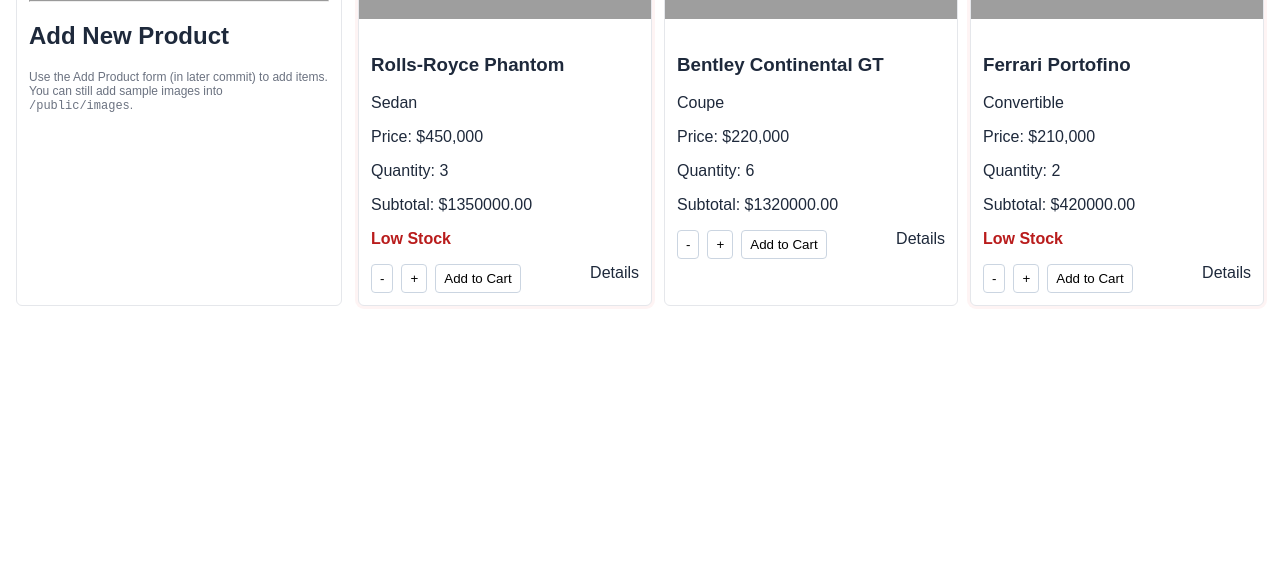
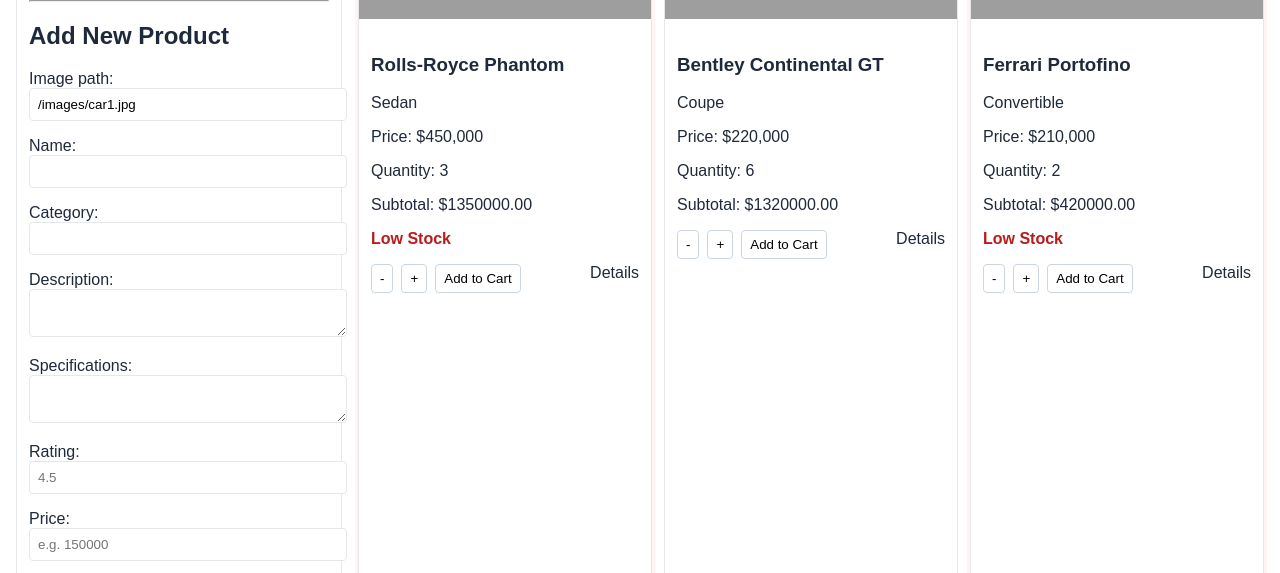
Before and after one commit to RhenZ114/Manapsal_Finals, a React (Vite) app: page / in a window 1280 px wide. Shown: the part 227-800 px from the top of the page. Built offline with nearby package versions, Linux system fonts and the light colour scheme; grey boxes are pictures that could not be loaded.

Commit message:
feat: add new product form (Requirement 2) - validation and dynamic add

```diff
--- a/src/components/AddProductForm.jsx
+++ b/src/components/AddProductForm.jsx
@@ -1,13 +1,114 @@
 import React, { useState } from 'react'
 
 export default function AddProductForm({ onAdd }) {
-  // Small placeholder so Requirement 2 will replace/extend this later — included here so the app runs.
-  const [showNote] = useState(true)
+  const initial = {
+    image: '/images/car1.jpg',
+    name: '',
+    category: '',
+    description: '',
+    specs: '',
+    rating: '',
+    price: '',
+    quantity: ''
+  }
+
+  const [form, setForm] = useState(initial)
+  const [errors, setErrors] = useState({})
+
+  const handleChange = (e) => {
+    const { name, value } = e.target
+    setForm(prev => ({ ...prev, [name]: value }))
+  }
+
+  const validate = () => {
+    const err = {}
+    if (!form.image) err.image = 'Image path is required'
+    if (!form.name) err.name = 'Name is required'
+    if (!form.category) err.category = 'Category is required'
+    if (!form.description) err.description = 'Description is required'
+    if (!form.specs) err.specs = 'Specifications are required'
+    if (!form.rating || isNaN(Number(form.rating))) err.rating = 'Valid rating is required'
+    if (!form.price || isNaN(Number(form.price)) || Number(form.price) <= 0) err.price = 'Valid price is required'
+    if (!form.quantity || isNaN(Number(form.quantity)) || Number(form.quantity) < 0) err.quantity = 'Valid quantity is required'
+    return err
+  }
+
+  const handleSubmit = (e) => {
+    e.preventDefault()
+    const err = validate()
+    if (Object.keys(err).length) {
+      setErrors(err)
+      return
+    }
+
+    const product = {
+      image: form.image,
+      name: form.name,
+      category: form.category,
+      description: form.description,
+      specs: form.specs,
+      rating: Number(form.rating),
+      price: Number(form.price),
+      quantity: Number(form.quantity)
+    }
+
+    onAdd(product)
+    setForm(initial)
+    setErrors({})
+  }
 
   return (
-    <div>
-      <p className="form-note">Use the Add Product form (in later commit) to add items. You can still add sample images into <code>/public/images</code>.</p>
-      {showNote && null}
-    </div>
+    <form onSubmit={handleSubmit} className="add-form">
+      <label>
+        Image path:
+        <input name="image" value={form.image} onChange={handleChange} placeholder="/images/car4.jpg" />
+        {errors.image && <div className="error">{errors.image}</div>}
+      </label>
+
+      <label>
+        Name:
+        <input name="name" value={form.name} onChange={handleChange} />
+        {errors.name && <div className="error">{errors.name}</div>}
+      </label>
+
+      <label>
+        Category:
+        <input name="category" value={form.category} onChange={handleChange} />
+        {errors.category && <div className="error">{errors.category}</div>}
+      </label>
+
+      <label>
+        Description:
+        <textarea name="description" value={form.description} onChange={handleChange} />
+        {errors.description && <div className="error">{errors.description}</div>}
+      </label>
+
+      <label>
+        Specifications:
+        <textarea name="specs" value={form.specs} onChange={handleChange} />
+        {errors.specs && <div className="error">{errors.specs}</div>}
+      </label>
+
+      <label>
+        Rating:
+        <input name="rating" value={form.rating} onChange={handleChange} placeholder="4.5" />
+        {errors.rating && <div className="error">{errors.rating}</div>}
+      </label>
+
+      <label>
+        Price:
+        <input name="price" value={form.price} onChange={handleChange} placeholder="e.g. 150000" />
+        {errors.price && <div className="error">{errors.price}</div>}
+      </label>
+
+      <label>
+        Quantity:
+        <input name="quantity" value={form.quantity} onChange={handleChange} placeholder="e.g. 3" />
+        {errors.quantity && <div className="error">{errors.quantity}</div>}
+      </label>
+
+      <button type="submit">Add Product</button>
+      <p className="form-note">All fields are required. Provide image path relative to <code>/public/images</code>.</p>
+    </form>
   )
 }
--- a/src/index.css
+++ b/src/index.css
@@ -23,3 +23,7 @@
 select,input,textarea{width:100%;padding:8px;border:1px solid #e5e7eb;border-radius:4px}
 
 .form-note{font-size:12px;color:var(--muted)}
+
+.add-form{display:flex;flex-direction:column;gap:8px}
+.add-form .error{color:#b91c1c;font-size:12px}
+.add-form button{padding:8px 12px;border-radius:6px;border:none;background:#0ea5a4;color:#fff;cursor:pointer;margin-top:6px}
```
